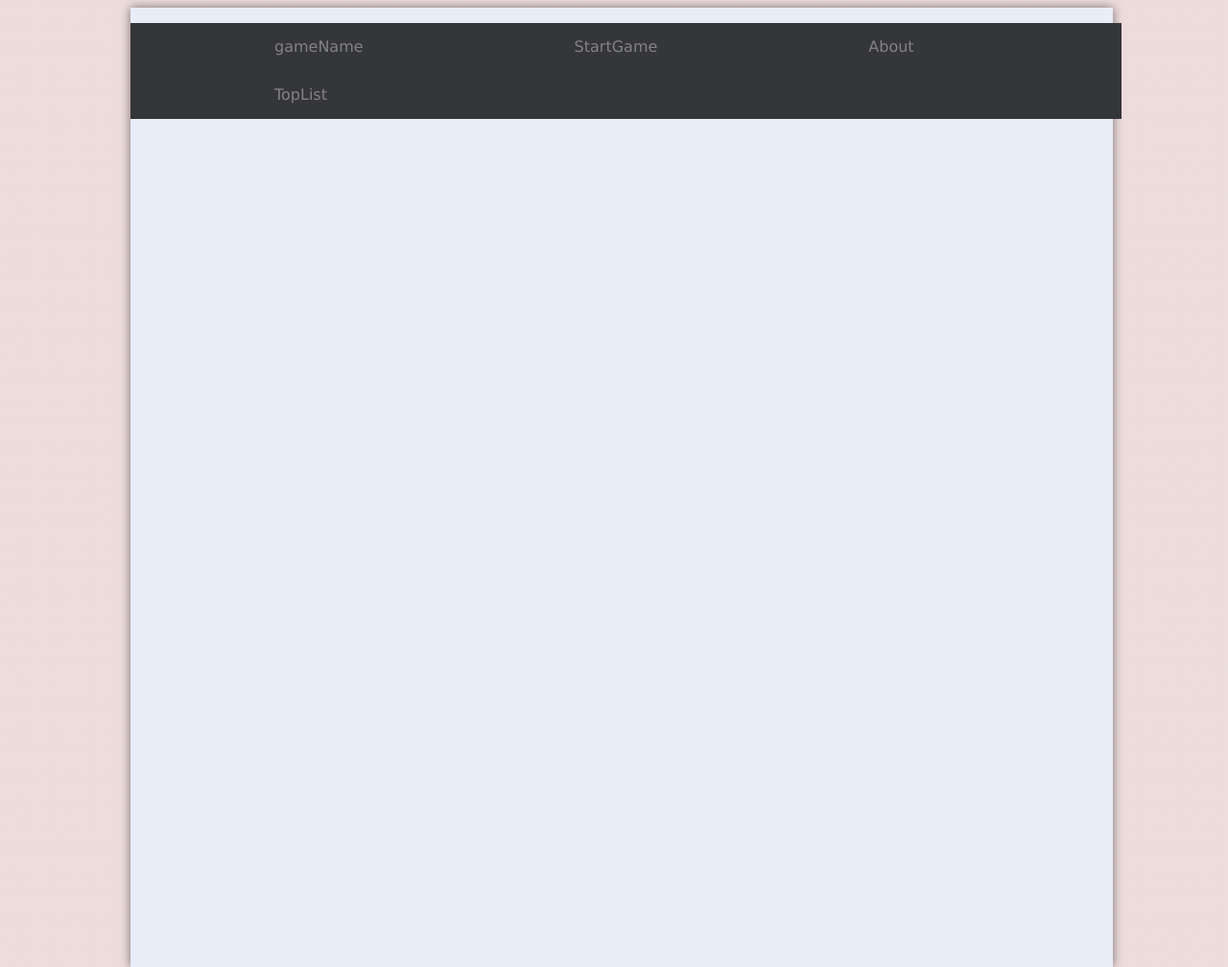
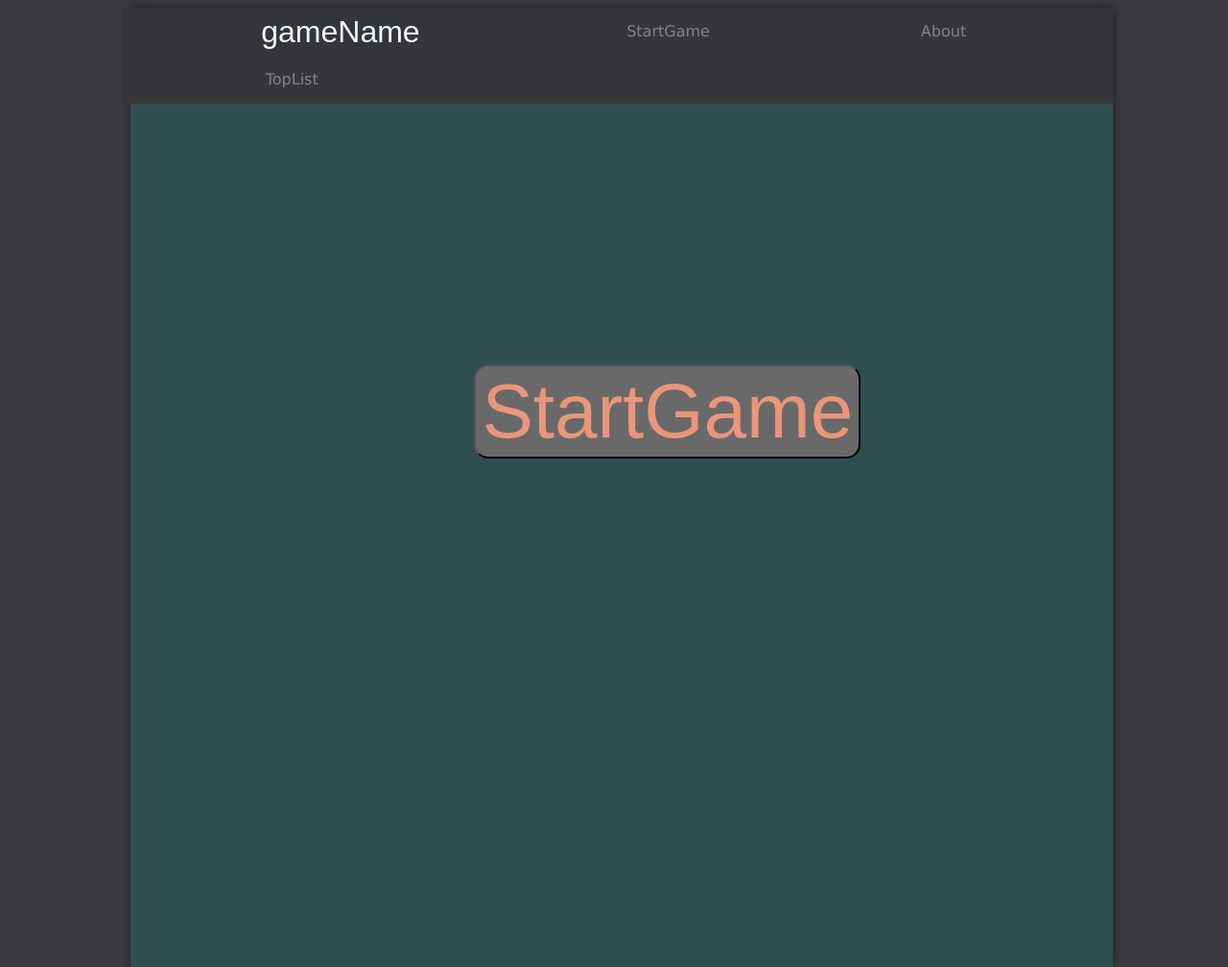
Before and after one commit to Branoli/WebTraining, a PHP site: page / in a window 1280 px wide. Shown: the whole page at 96% size. Run offline with PHP 8.4, Linux system fonts and the light colour scheme.

Commit message:
firs commit

```diff
--- a/css/index.css
+++ b/css/index.css
@@ -1,6 +1,6 @@
 body{
-    background-image: url('../image/background.png');
-    /*background-color: #c7b39b;*/
+    /*background-image: url('../image/background.png');*/
+    background-color: #393b3f;
 }
 .mainPage{
     background: #e9edf7;
@@ -17,26 +17,45 @@ body{
     text-decoration: none;
     display: block;
 }
-
+.underHeader {
+    background-color: #2f4f4f ;
+    height: 100%;
+}
 #styleHeader {
     background: #353639;
     width: 97%;
-    float:left;
+    float:right;
     font-family: Verdana, Arial, Helvetica, sans-serif;
+    margin-top: 0;
 }
 #styleHeader li {
     float:left;
     text-align: center;
     line-height: 50px;
 }
-#styleHeader li:hover {
-    background: #838383;
-}
 #styleHeader a {
     display: block;
     color: #838383;
     padding: 0 110px;
 }
-#styleHeader a:hover {
-    color: #353639;
+#aEdit a:hover {
+    color: #c8c9ca;
+    box-shadow: 0 0 10px rgba(0,0,0,0.5);
+    border-radius: 3px;
 }
+#LOGO a{
+    color: aliceblue;
+    font-family: sans-serif;
+    font-size: 200%;
+    height: 30px;
+    padding: 0 105.5px;
+}
+#butStart {
+    font-size: 500%;
+    background-color: dimgrey;
+    color: darksalmon;
+    font-family: sans-serif;
+    padding: 30 60px;
+    margin: 25% 0 0 35%;
+    border-radius: 15px;
+}
--- a/index.html
+++ b/index.html
@@ -3,17 +3,19 @@
     <head>
         <meta charset="utf-8">
         <title>gameName</title>
-        <meta name="description" content="Интерактивное руководство по началу работы в Brackets.">
         <link rel="stylesheet" href="css/index.css">
     </head>
     <body>
         <div class="mainPage">
             <ul id="styleHeader" class="blockUL">
-                <li><a href="">gameName</a></li>
-                <li><a href="">StartGame</a></li>
-                <li><a href="">About</a></li>
-                <li><a href="">TopList</a></li>
+                <li id="LOGO"><a href="">gameName</a></li>
+                <li id="aEdit"><a href="">StartGame</a></li>
+                <li id="aEdit"><a href="">About</a></li>
+                <li id="aEdit"><a href="">TopList</a></li>
             </ul>
+            <div class="underHeader">
+              <button id='butStart'>StartGame</button>
+            </div>
         </div>
     </body>
 </html>
```
